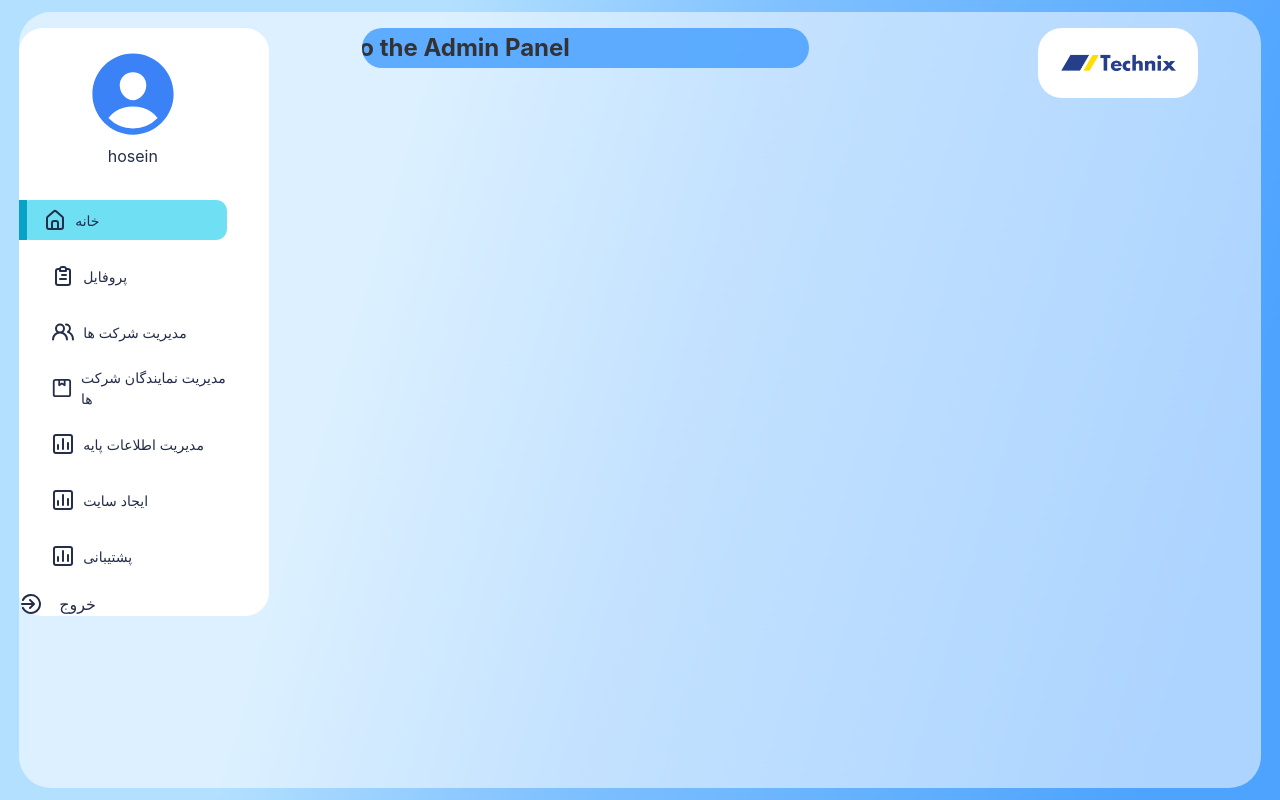
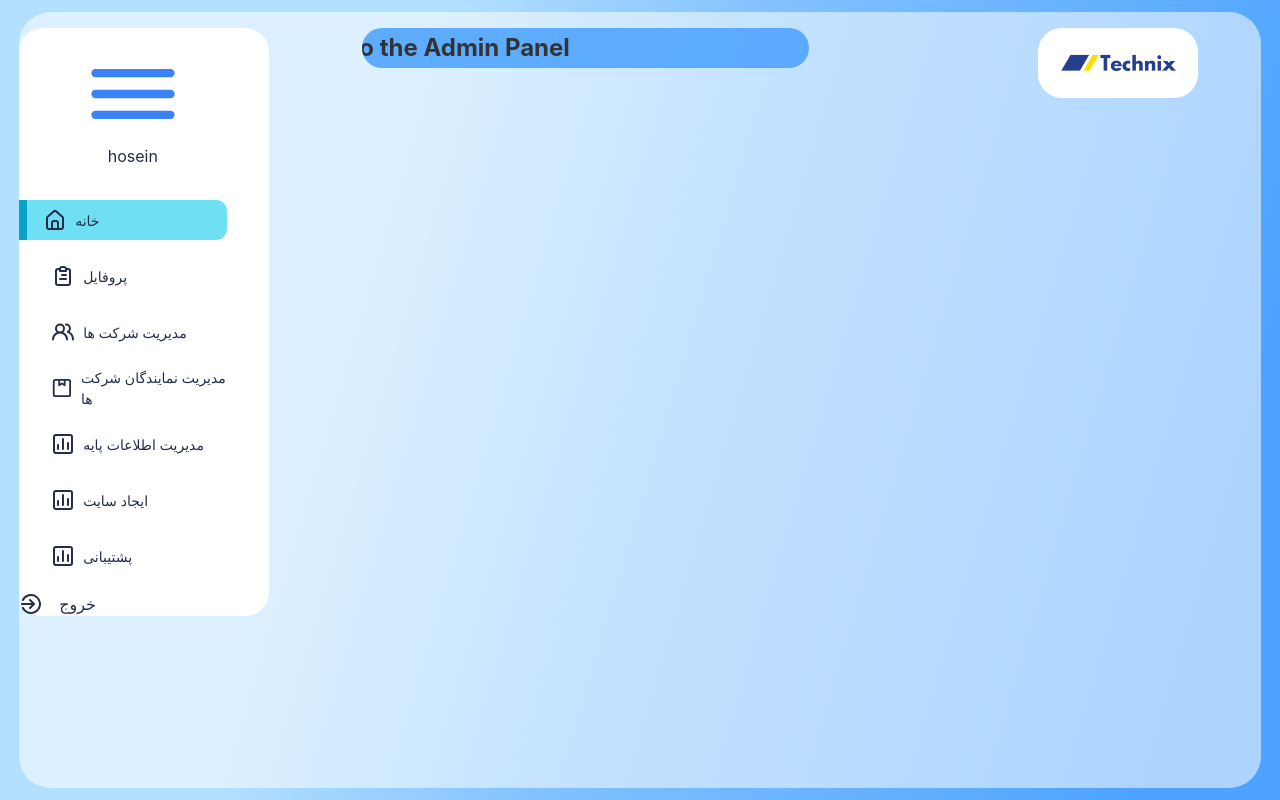
Before and after one commit to AliMirzad/icm-front-repo, a React (Create React App) app: page /dashboard in a window 1280 px wide. Built offline with nearby package versions, Linux system fonts and the light colour scheme.

Commit message:
create the sidebar in dashboard

```diff
--- a/src/Dashboard/component/sidebar/Sidebar.jsx
+++ b/src/Dashboard/component/sidebar/Sidebar.jsx
@@ -1,12 +1,13 @@
 import React, { useState } from "react";
-import "./Sidebar.css";
-import Logo from "../../../image/logo-team/Technix-opengraph.png";
+// import "./sidebar.css";
+import './sidebar.css'
+import { Logo } from "../Logo/Logo";
 import { SidebarData } from "./data-in-sidebar/SidebarData";
 import { UilBars } from "@iconscout/react-unicons";
 import { motion } from "framer-motion";
 import { Link } from "react-router-dom";
 import { UilSignOutAlt } from "@iconscout/react-unicons";
-import { IoPersonCircle } from "react-icons/io5";
+// import { IoPersonCircle } from "react-icons/io5";
 
 const Sidebar = () => {
   const [selected, setSelected] = useState(0);
@@ -36,8 +37,12 @@ const Sidebar = () => {
         animate={window.innerWidth <= 768 ? `${expanded}` : ""}
       >
         {/* logo */}
-        <div className="logo flex flex-col justify-center items-center mx-[10px] " style={{margin:"0 20px"}}>
-          <IoPersonCircle size={100} className="text-blue-500" />
+        <div
+          className="logo flex flex-col justify-center items-center mx-[10px] "
+          style={{ margin: "0 20px" }}
+        >
+          {/* <IoPersonCircle size={100} className="text-blue-500" /> */}
+          <UilBars size={100} className="text-blue-500" />
           <h1>hosein</h1>
         </div>
 
```
